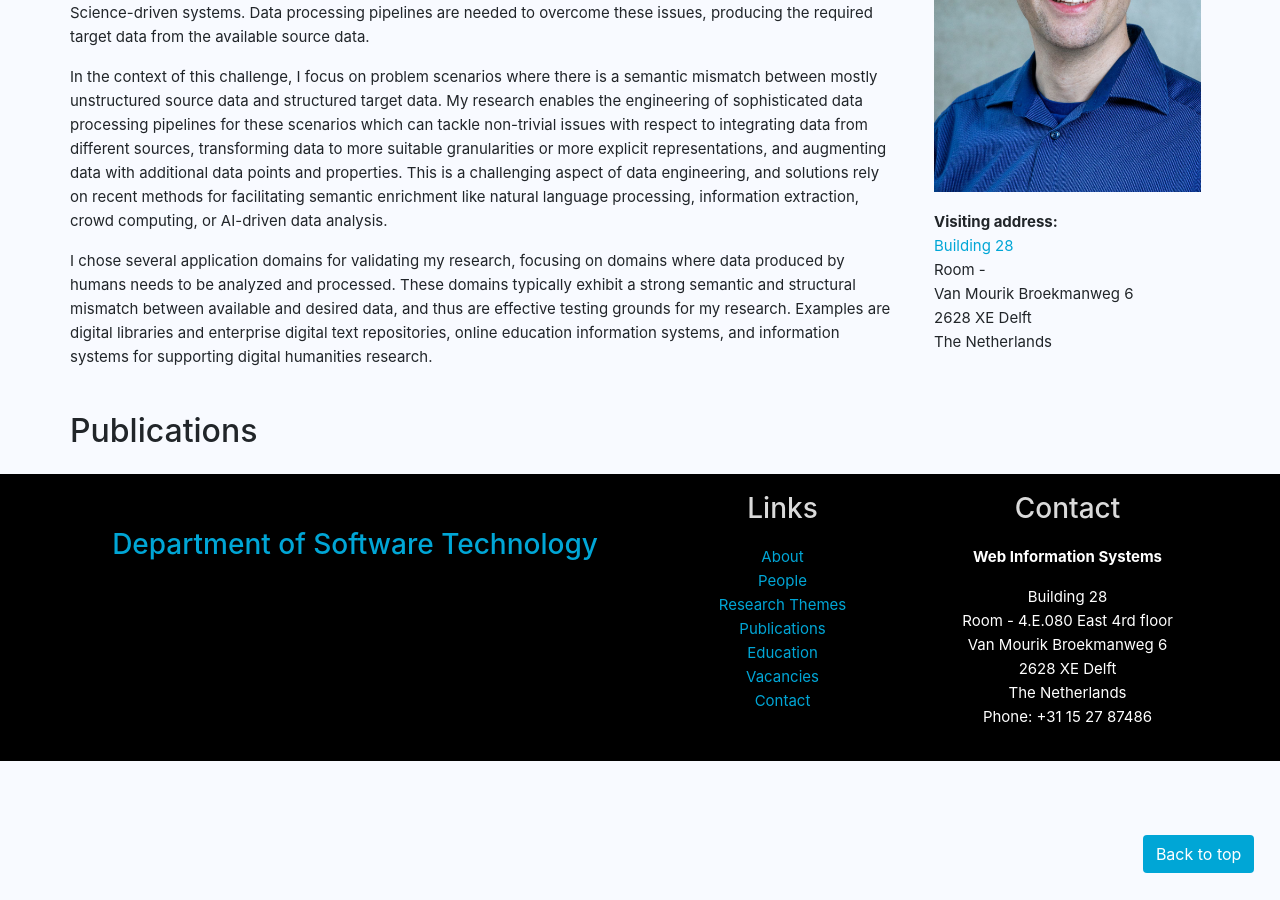
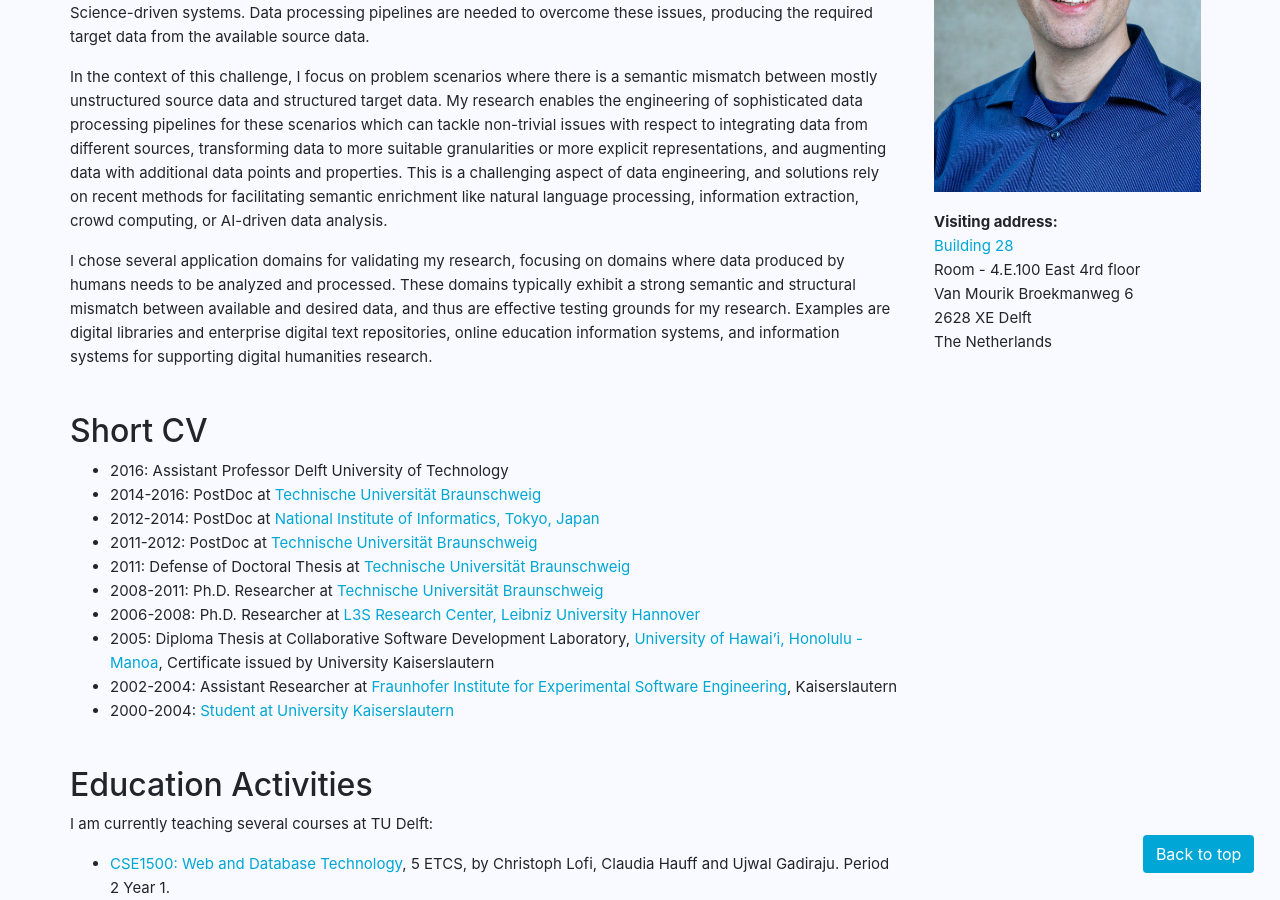
Before and after one commit to wis-delft/wis-delft.github.io, a Jekyll site: the page built from _people/christoph.md, in a window 1280 px wide and 900 px high, scrolled down 530 px. Built offline with Jekyll 4.4.1, drawn with Linux system fonts in a browser that asks for light colours; some of the changed text lies outside the part shown.

Commit message:
Added a run file for pooer windows users, and updated my own page

```diff
--- a/_people/christoph.md
+++ b/_people/christoph.md
@@ -8,6 +8,7 @@ linkedin: https://www.linkedin.com/in/christoph-lofi-298009145/
 image: Christoph Lofi (WIS).jpg
 email: c.lofi@tudelft.nl
 back: christoph.html
+office: Room - 4.E.100 East 4rd floor
 publications_link: https://purexml-open.ewi.tudelft.nl/convert/li/persons/7499ac08-f8c6-48ff-ab9f-48b5cd6f3a86
 
 ---
@@ -20,3 +21,31 @@ My research is on Semantics-based Data Engineering methods and techniques. The g
 In the context of this challenge, I focus on problem scenarios where there is a semantic mismatch between mostly unstructured source data and structured target data. My research enables the engineering of sophisticated data processing pipelines for these scenarios which can tackle non-trivial issues with respect to integrating data from different sources, transforming data to more suitable granularities or more explicit representations, and augmenting data with additional data points and properties. This is a challenging aspect of data engineering, and solutions rely on recent methods for facilitating semantic enrichment like natural language processing, information extraction, crowd computing, or AI-driven data analysis.
 
 I chose several application domains for validating my research, focusing on domains where data produced by humans needs to be analyzed and processed. These domains typically exhibit a strong semantic and structural mismatch between available and desired data, and thus are effective testing grounds for my research. Examples are digital libraries and enterprise digital text repositories, online education information systems, and information systems for supporting digital humanities research.
+
+
+
+## Short CV
+
+* 2016: Assistant Professor Delft University of Technology
+* 2014-2016: PostDoc at [Technische Universität Braunschweig](http://www.ifis.cs.tu-bs.de/institute){:target="_blank"}
+* 2012-2014: PostDoc at [National Institute of Informatics, Tokyo, Japan](https://www.nii.ac.jp/en/){:target="_blank"}
+* 2011-2012: PostDoc at [Technische Universität Braunschweig](http://www.ifis.cs.tu-bs.de/institute){:target="_blank"}
+* 2011: Defense of Doctoral Thesis at [Technische Universität Braunschweig](https://www.tu-braunschweig.de/){:target="_blank"}
+* 2008-2011: Ph.D. Researcher at [Technische Universität Braunschweig](http://www.ifis.cs.tu-bs.de/institute){:target="_blank"}
+* 2006-2008: Ph.D. Researcher at [L3S Research Center, Leibniz University Hannover](https://www.l3s.de/en){:target="_blank"}
+* 2005: Diploma Thesis at Collaborative Software Development Laboratory, [University of Hawai'i, Honolulu - Manoa](https://csdl.ics.hawaii.edu/){:target="_blank"}, Certificate issued by University Kaiserslautern
+* 2002-2004: Assistant Researcher at [Fraunhofer Institute for Experimental Software Engineering](https://www.iese.fraunhofer.de/){:target="_blank"}, Kaiserslautern
+* 2000-2004: [Student at University Kaiserslautern](https://www.uni-kl.de/en/){:target="_blank"}
+
+## Education Activities
+
+
+I am currently teaching several courses at TU Delft:
+
+* [CSE1500: Web and Database Technology](https://studiegids.tudelft.nl/a101_displayCourse.do?course_id=48438){:target="_blank"}, 5 ETCS, by Christoph Lofi, Claudia Hauff and Ujwal Gadiraju. Period 2 Year 1.
+* [CSE1505: Information and Data Management](https://studiegids.tudelft.nl/a101_displayCourse.do?course_id=48439){:target="_blank"}, 5 ETCS, by Christoph Lofi and Asterios Katsifodimos. Period 3 Year 1.
+* [CSE2525: Data Mining](https://studiegids.tudelft.nl/a101_displayCourse.do?course_id=57346){:target="_blank"}, by Gosia Migut, Christoph Lofi and Asterios Katsifodimos. Period 2 Year 2.
+* [IN4252: Web Science & Engineering](https://studiegids.tudelft.nl/a101_displayCourse.do?course_id=48439){:target="_blank"} 5 ECTS, by Christoph Lofi, Geert-Jan Houben and Jie Yang period: 1+2
+* [IN4331: Web-scale Data Management,](https://studiegids.tudelft.nl/a101_displayCourse.do?course_id=48439){:target="_blank"}, 5 ETCS, by Asterios Katsifodimos and Christoph Lof. Period 4.
+
+My education efforts have been awarded 2019 with the EEMCS-CS Teacher of the Year Award 2nd place, and the EEMCS-CS Teacher of the Year Award 3rd place.
```
Also changed, not shown: 1 other file.
